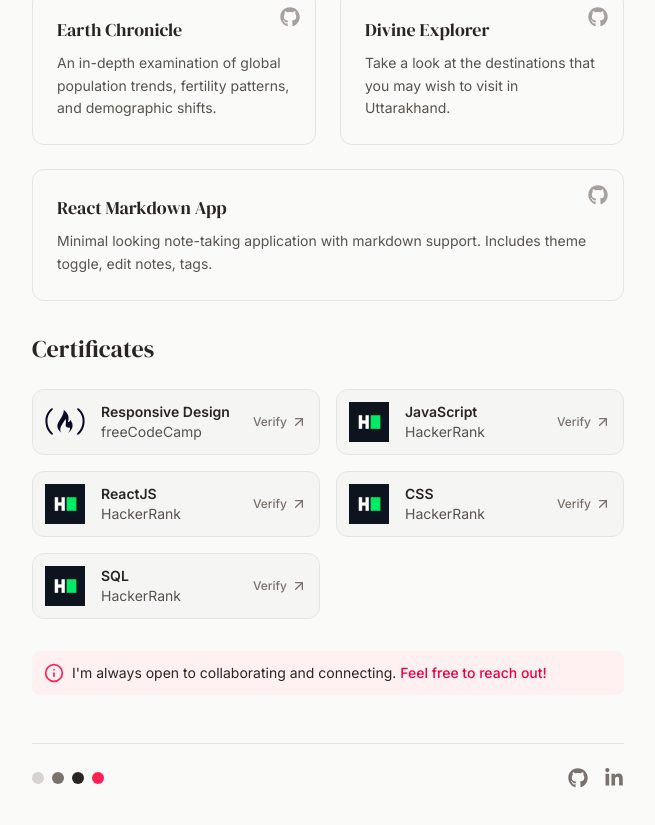
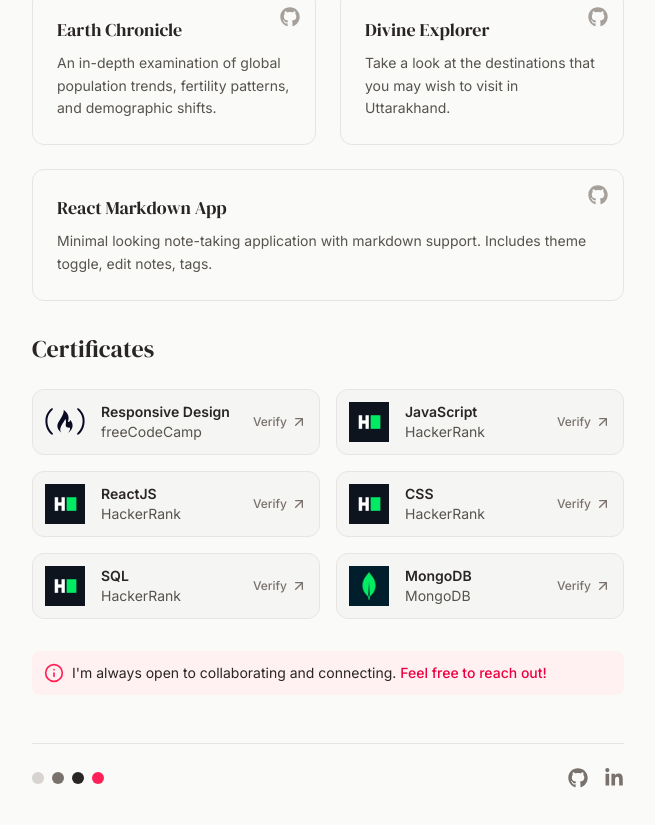
Before and after one commit to itsparasbisht/new-portfolio, a Next.js app: page / in a window 1280 px wide. Shown: the part 523-1348 px from the top of the page, without its empty margins (312-967 px from the left). Built offline with nearby package versions, Linux system fonts and the light colour scheme.

Commit message:
mongodb cert added

```diff
--- a/src/app/page.tsx
+++ b/src/app/page.tsx
@@ -50,13 +50,13 @@ export default function Home() {
             geospatial data
           </span>
         </span>{" "}
-        entities. <br />I have been adept at{" "}
+        entities. <br />I am well-versed in
         <span className="relative inline-block group px-1 mx-0.5">
           <span className="absolute inset-0 -skew-y-3 bg-fuchsia-100/50 rounded opacity-70 group-hover:bg-fuchsia-100 transition-all duration-300"></span>
           <span className="relative text-fuchsia-900 font-medium">
             brainstorming
           </span>
-        </span>{" "}
+        </span>
         and{" "}
         <span className="relative inline-block group px-1 mx-0.5">
           <span className="absolute inset-0 -skew-y-3 bg-rose-100/50 rounded opacity-70 group-hover:bg-rose-100 transition-all duration-300"></span>
@@ -343,6 +343,31 @@ export default function Home() {
             </a>
           </div>
         </article>
+        <article className="rounded-xl border border-stone-200 bg-stone-100 p-3 transition-all duration-300 hover:border-stone-300">
+          <div className="flex items-center justify-between">
+            <div className="flex items-center gap-4">
+              <Image
+                src="/mongodb.jpg"
+                alt="MongoDB logo"
+                width={40}
+                height={40}
+                loading="eager"
+              />
+              <div>
+                <p className="font-semibold text-stone-800 text-sm">MongoDB</p>
+                <p className="text-sm text-stone-600">MongoDB</p>
+              </div>
+            </div>
+            <a
+              href="https://ti-user-certificates.s3.amazonaws.com/ae62dcd7-abdc-4e90-a570-83eccba49043/da3f2dcd-2cf5-4461-84d2-04b5f8a23b1d-paras-bisht-8042d27e-cd49-40c7-85d8-7657ae062c3b-certificate.pdf"
+              target="_blank"
+              rel="noopener noreferrer"
+              className="inline-flex items-center text-xs font-medium text-stone-500 hover:text-stone-700"
+            >
+              Verify <ArrowUpRight className="ml-1 h-4 w-4" />
+            </a>
+          </div>
+        </article>
       </div>
 
       <div className="mt-8 rounded-lg bg-rose-50 p-3 text-stone-800">
```
Also changed, not shown: public/mongodb.jpg (added).
